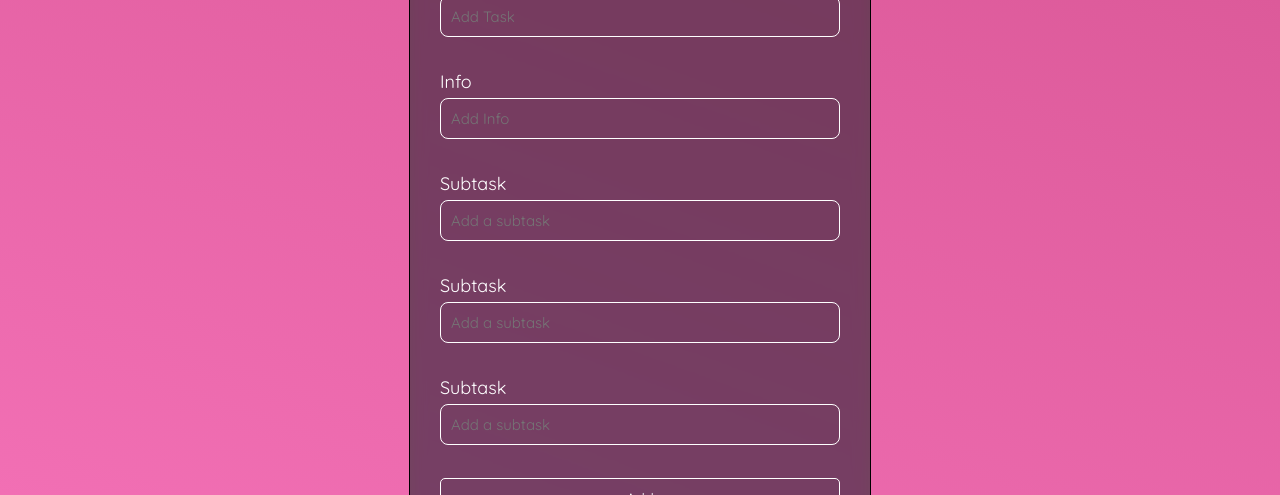
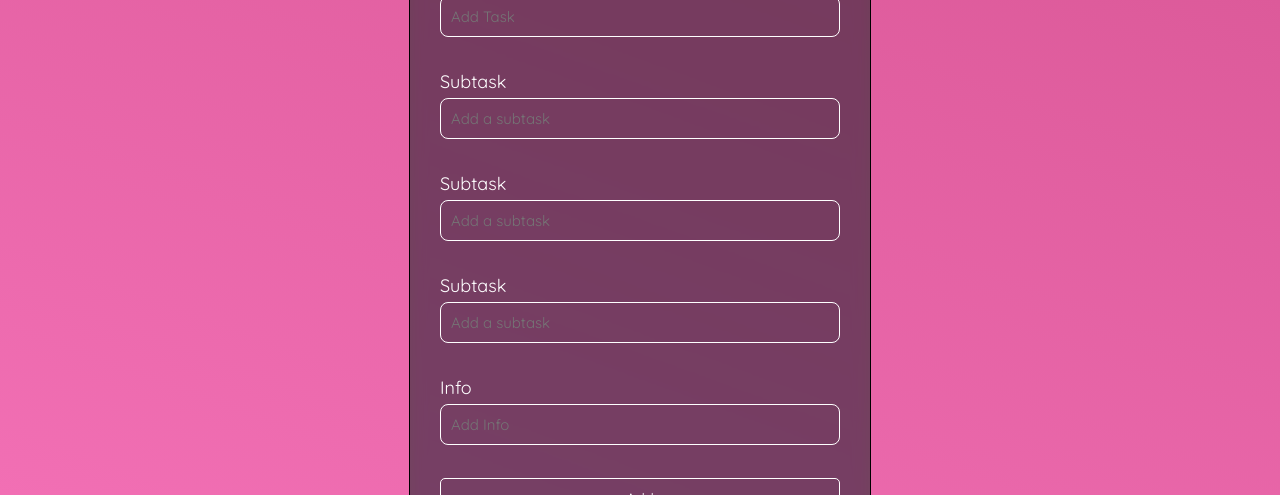
Before and after one commit to JanmayP/task-tracker, a React (Create React App) app: page / in a window 1280 px wide. Both pictures are taken after a click on the button "Add Task". Shown: the part 253-748 px from the top of the page. Built offline with nearby package versions, Linux system fonts and the light colour scheme.

Commit message:
Add task form updated

```diff
--- a/src/components/AddTask.js
+++ b/src/components/AddTask.js
@@ -36,9 +36,6 @@ const AddTask = ({onAdd, showTaskForm}) => {
                 <label>Task </label>
                 <input type='text'  placeholder='Add Task' value={text} onChange={(e) => setText(e.target.value)} />
             <br></br>
-                <label>Info </label>
-                <input type='text' id="info-box" placeholder='Add Info' value={body} onChange={(e) => setBody(e.target.value)} />
-           <br></br>
                 <label>Subtask </label>
                 <input type='text' id="sub-tasks" placeholder='Add a subtask' value={subTask1} onChange={(e) => setSubTask1(e.target.value)} />
             <br></br>
@@ -48,6 +45,9 @@ const AddTask = ({onAdd, showTaskForm}) => {
                 <label>Subtask </label>
                 <input type='text' id="sub-tasks" placeholder='Add a subtask' value={subTask3} onChange={(e) => setSubTask3(e.target.value)} />
             <br></br>
+                <label>Info </label>
+                <input type='text' id="info-box" placeholder='Add Info' value={body} onChange={(e) => setBody(e.target.value)} />
+            <br></br>
             <input type='submit' value='Add' className='form-btn'/>
         </form>
     )
```
